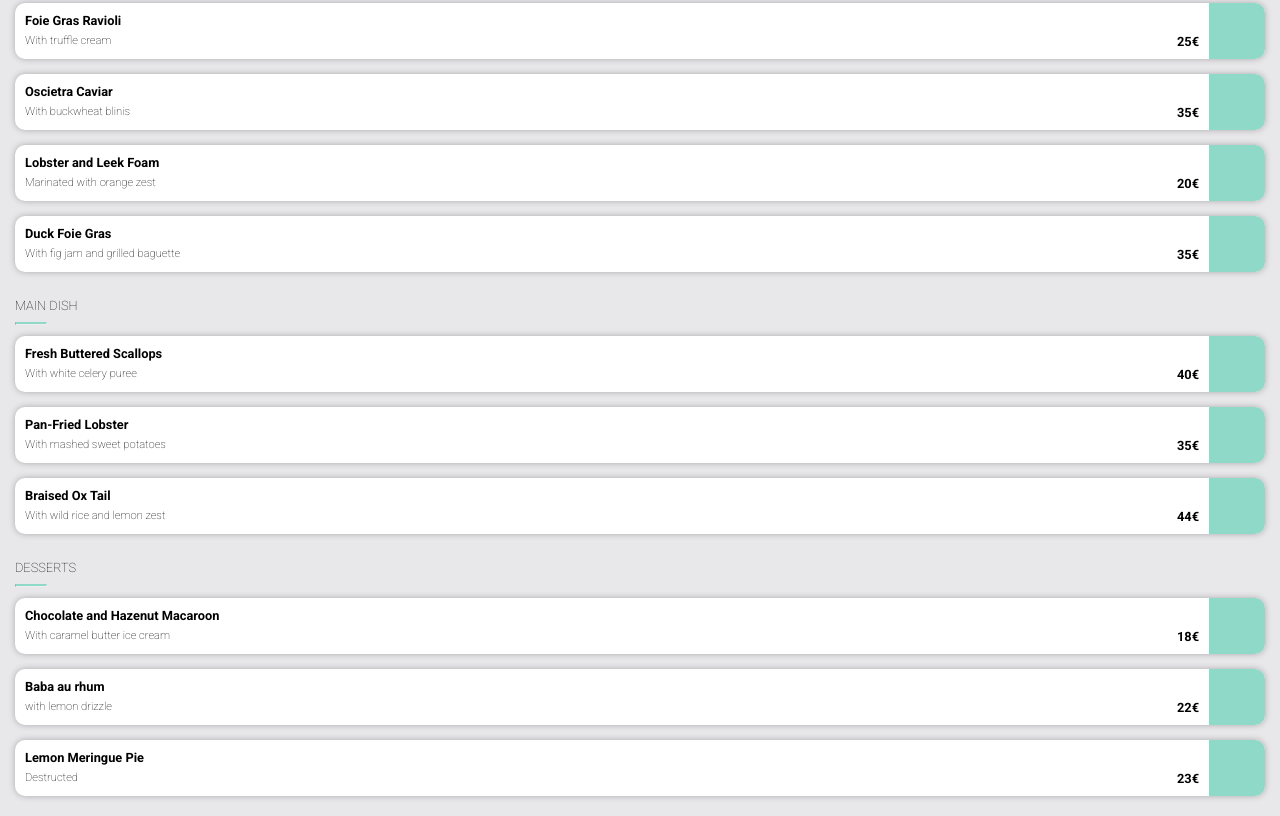
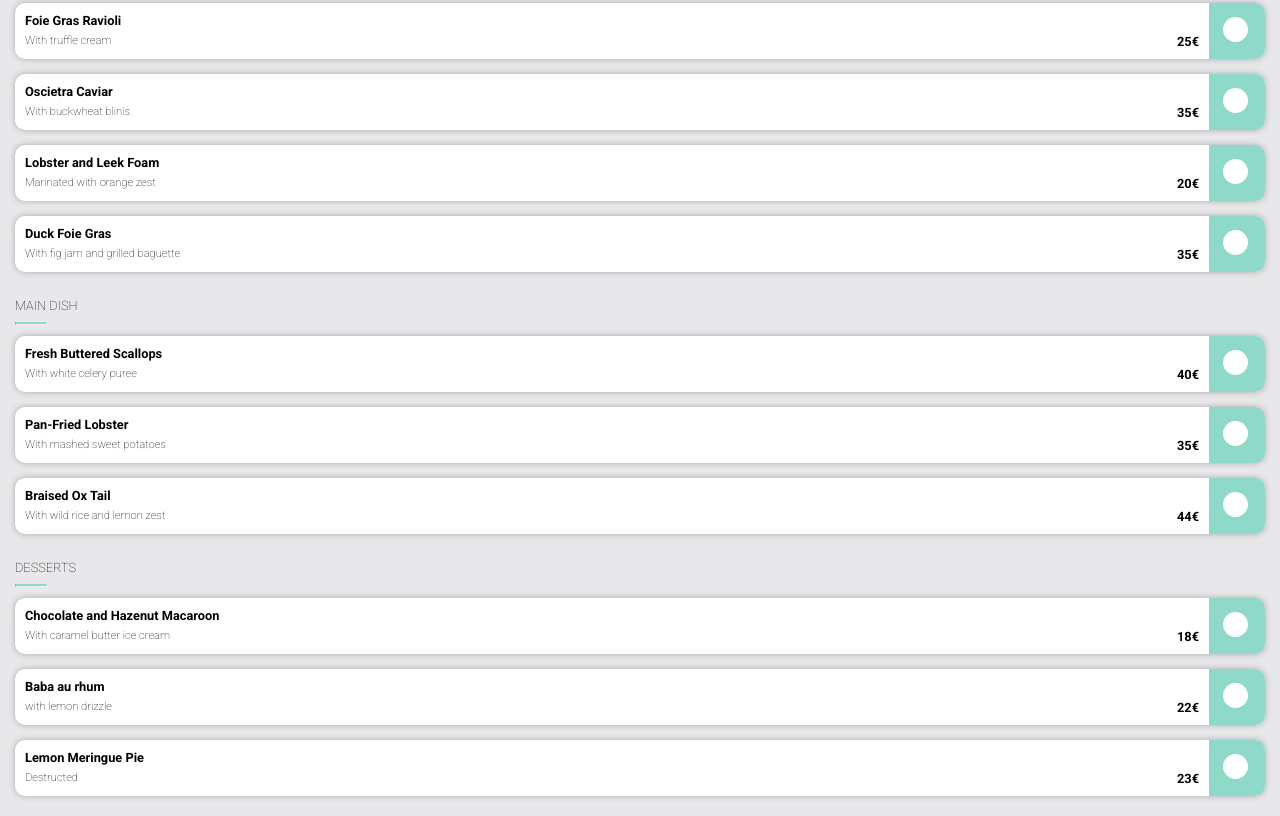
Before and after one commit to EphraimElvis/ohmyfood, a plain HTML site: page menu - La note enchantée.html in a window 1280 px wide. Shown: the part 304-1120 px from the top of the page. Drawn offline with nearby package versions, Linux system fonts and the light colour scheme; files that its build step writes are made by us from their sources; a web font is replaced by a local one.

Commit message:
added css styles for check box on the enchanted plate page

```diff
--- a/menu - La note enchantée.html
+++ b/menu - La note enchantée.html
@@ -50,9 +50,10 @@
                 <div class="menu-prize">25€</div>
               </div>
             </div>
-            <label class="select-menu" for="check-menu-1">
-              <input type="checkbox" name="select-item" id="check-menu-1" />
-            </label>
+            <label class="select-menu" >
+              <input type="checkbox">
+              <span class="selected-menu"></span>
+            </div>
           </li>
           <li class="menu-2">
             <div class="menu-desc-container">
@@ -62,9 +63,10 @@
                 <div class="menu-prize">35€</div>
               </div>
             </div>
-            <label class="select-menu" for="check-menu-2">
-              <input type="checkbox" name="select-item" id="check-menu-2" />
-            </label>
+            <label class="select-menu" >
+              <input type="checkbox">
+              <span class="selected-menu"></span>
+            </div>
           </li>
           <li class="menu-3">
             <div class="menu-desc-container">
@@ -74,9 +76,10 @@
                 <div class="menu-prize">20€</div>
               </div>
             </div>
-            <label class="select-menu" for="check-menu-3">
-              <input type="checkbox" name="select-item" id="check-menu-3" />
-            </label>
+            <label class="select-menu" >
+              <input type="checkbox">
+              <span class="selected-menu"></span>
+            </div>
           </li>
           <li class="menu-3">
             <div class="menu-desc-container">
@@ -86,9 +89,10 @@
                 <div class="menu-prize">35€</div>
               </div>
             </div>
-            <label class="select-menu" for="check-menu-3">
-              <input type="checkbox" name="select-item" id="check-menu-3" />
-            </label>
+            <label class="select-menu" >
+              <input type="checkbox">
+              <span class="selected-menu"></span>
+            </div>
           </li>
         </ul>
         <ul class="menu-list-container">
@@ -104,9 +108,10 @@
                 <div class="menu-prize">40€</div>
               </div>
             </div>
-            <label class="select-menu" for="check-menu-4">
-              <input type="checkbox" name="select-item" id="check-menu-4" />
-            </label>
+            <label class="select-menu" >
+              <input type="checkbox">
+              <span class="selected-menu"></span>
+            </div>
           </li>
           <li class="menu-2">
             <div class="menu-desc-container">
@@ -116,9 +121,10 @@
                 <div class="menu-prize">35€</div>
               </div>
             </div>
-            <label class="select-menu" for="check-menu-5">
-              <input type="checkbox" name="select-item" id="check-menu-5" />
-            </label>
+            <label class="select-menu" >
+              <input type="checkbox">
+              <span class="selected-menu"></span>
+            </div>
           </li>
           <li class="menu-3">
             <div class="menu-desc-container">
@@ -128,9 +134,10 @@
                 <div class="menu-prize">44€</div>
               </div>
             </div>
-            <label class="select-menu" for="check-menu-6">
-              <input type="checkbox" name="select-item" id="check-menu-6" />
-            </label>
+            <label class="select-menu" >
+              <input type="checkbox">
+              <span class="selected-menu"></span>
+            </div>
           </li>
         </ul>
         <ul class="menu-list-container">
@@ -146,9 +153,10 @@
                 <div class="menu-prize">18€</div>
               </div>
             </div>
-            <label class="select-menu" for="check-menu-7">
-              <input type="checkbox" name="select-item" id="check-menu-7" />
-            </label>
+            <label class="select-menu" >
+              <input type="checkbox">
+              <span class="selected-menu"></span>
+            </div>
           </li>
           <li class="menu-2">
             <div class="menu-desc-container">
@@ -158,9 +166,10 @@
                 <div class="menu-prize">22€</div>
               </div>
             </div>
-            <label class="select-menu" for="check-menu-8">
-              <input type="checkbox" name="select-item" id="check-menu-8" />
-            </label>
+            <label class="select-menu" >
+              <input type="checkbox">
+              <span class="selected-menu"></span>
+            </div>
           </li>
           <li class="menu-3">
             <div class="menu-desc-container">
@@ -170,9 +179,10 @@
                 <div class="menu-prize">23€</div>
               </div>
             </div>
-            <label class="select-menu" for="check-menu-9">
-              <input type="checkbox" name="select-item" id="check-menu-9" />
-            </label>
+            <label class="select-menu" >
+              <input type="checkbox">
+              <span class="selected-menu"></span>
+            </div>
           </li>
         </ul>
       </section>
```
